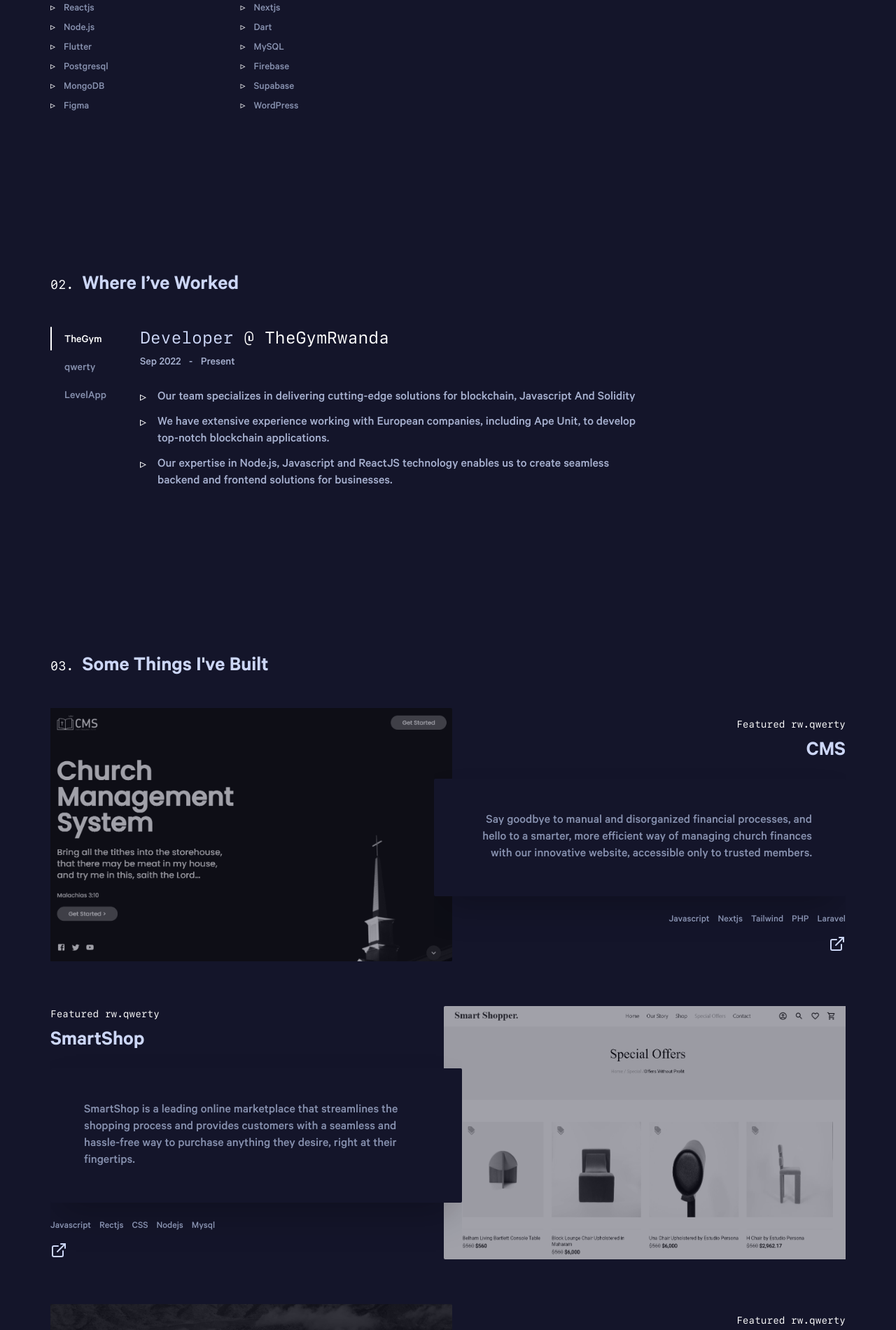
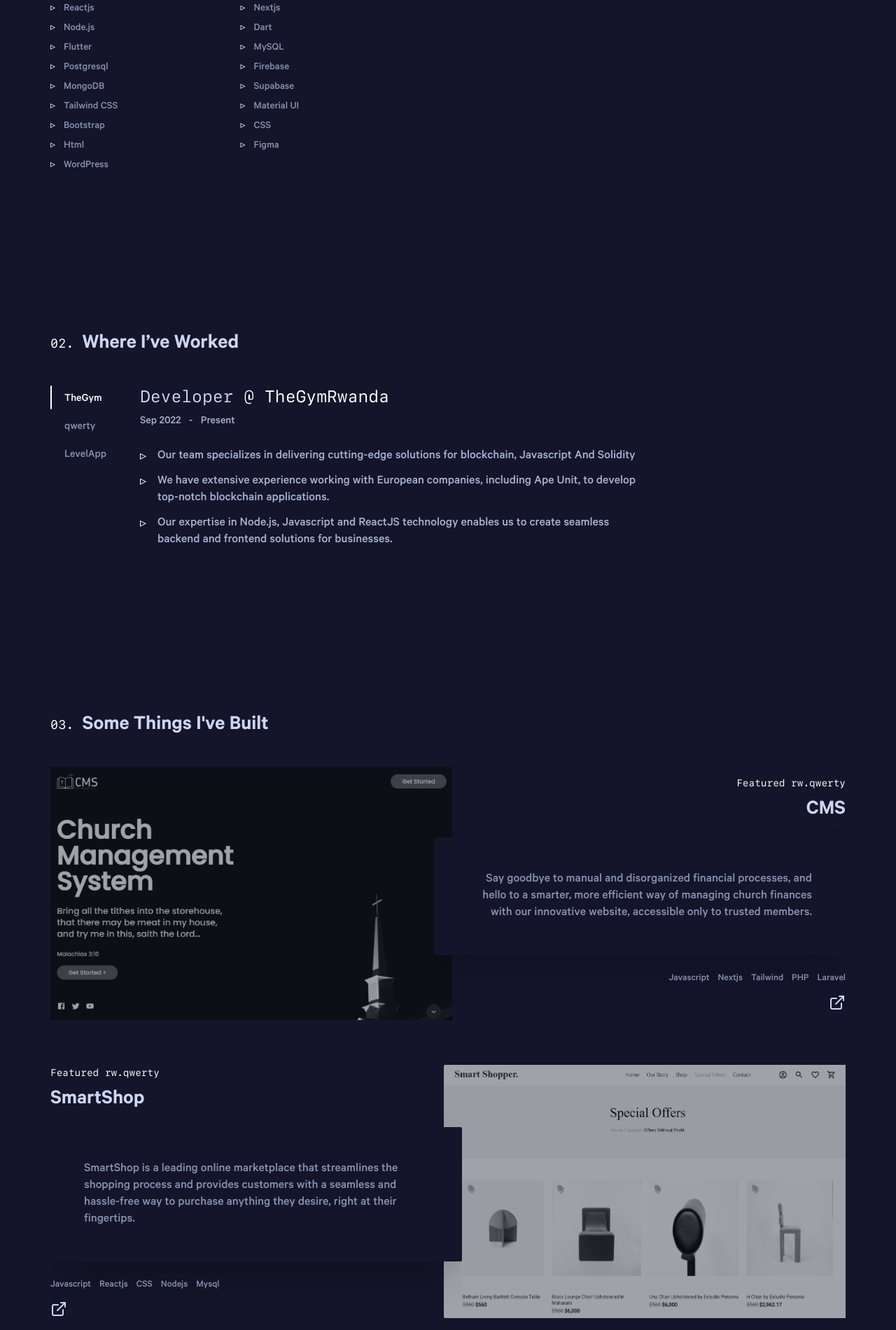
Before and after one commit to hirwaaldo1/portfolio, a Next.js app: page / in a window 1280 px wide. Shown: the part 1240-3141 px from the top of the page at 70% size. Built offline with nearby package versions, Linux system fonts and the light colour scheme.

Commit message:
fix: change english words

```diff
--- a/pages/data/Work.json
+++ b/pages/data/Work.json
@@ -14,7 +14,7 @@
     "name": "SmartShop",
     "detail":
       "SmartShop is a leading online marketplace that streamlines the shopping process and provides customers with a seamless and hassle-free way to purchase anything they desire, right at their fingertips.",
-    "tech": ["Javascript", "Rectjs", "CSS", "Nodejs", "Mysql"],
+    "tech": ["Javascript", "Reactjs", "CSS", "Nodejs", "Mysql"],
     "link": "https://the-smart-shopper.vercel.app/"
   },
   {
@@ -23,7 +23,7 @@
     "name": "Akagera Aviation",
     "detail":
       "Booking.AkageraAviation is a user-friendly platform that enables residents of Rwanda to easily book their flight tickets within the country with just a few clicks.",
-    "tech": ["Javascript", "Rectjs", "CSS", "PHP", "Laravel"],
+    "tech": ["Javascript", "Reactjs", "CSS", "PHP", "Laravel"],
     "link": "https://booking.akageraaviation.com/"
   }
 ]
--- a/pages/index.tsx
+++ b/pages/index.tsx
@@ -50,6 +50,11 @@ export default function Home() {
     "Firebase",
     "MongoDB",
     "Supabase",
+    "Tailwind CSS",
+    "Material UI",
+    "Bootstrap",
+    "CSS",
+    "Html",
     "Figma",
     "WordPress",
   ];
```
